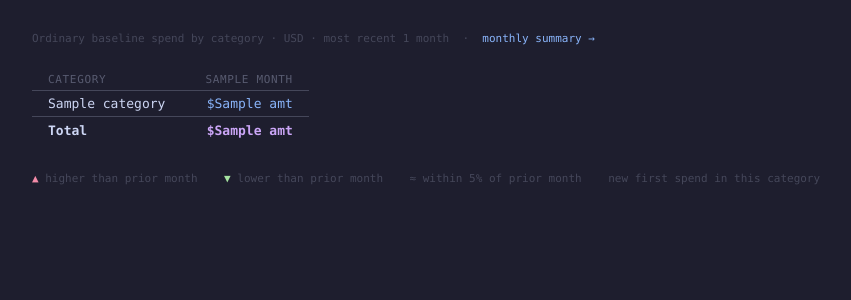
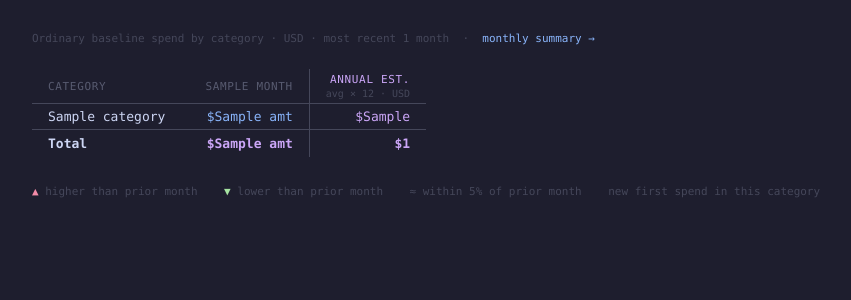
Before and after one commit to adamsc64/retirement-python, a Django app: template spending-observability-platform/money_observability/templates/money_observability/trends.html in a window 1280 px wide. Shown: the part 61-361 px from the top of the page, without its empty margins (0-851 px from the left). Run offline with Django 5.2, Linux system fonts and the light colour scheme; the template is opened without the code that fills it: most values are stand-ins (such as "Sample title", 1, 10 or a date in 2020).

Commit message:
Add annual estimate column to trends page
Rightmost column shows avg monthly x 12 in USD. Links to
/categorize/?category=X with no date restriction.

```diff
--- a/spending-observability-platform/money_observability/templates/money_observability/trends.html
+++ b/spending-observability-platform/money_observability/templates/money_observability/trends.html
@@ -92,6 +92,22 @@
     .cell-amount:hover { text-decoration: underline; }
     .cell-amount.zero { color: #313244; pointer-events: none; }
 
+    /* Annual estimate column */
+    .annual-sep { border-left: 1px solid #45475a; }
+    .annual-amt { color: #cba6f7; text-decoration: none; }
+    .annual-amt:hover { text-decoration: underline; }
+    thead th.annual-sep { border-left: 1px solid #45475a; color: #cba6f7; }
+    tfoot td.annual-sep { border-left: 1px solid #45475a; color: #cba6f7; }
+    .col-hint {
+      display: block;
+      color: #45475a;
+      font-size: 10px;
+      font-weight: normal;
+      letter-spacing: 0;
+      text-transform: none;
+      margin-top: 2px;
+    }
+
     /* Delta indicators */
     .delta {
       display: inline-block;
@@ -153,6 +169,10 @@
           {% for m in months %}
             <th>{{ m.label }}</th>
           {% endfor %}
+          <th class="annual-sep">
+            Annual est.
+            <span class="col-hint">avg × 12 · USD</span>
+          </th>
         </tr>
       </thead>
       <tbody>
@@ -178,6 +198,7 @@
                 {% endif %}
               </td>
             {% endfor %}
+            <td class="annual-sep"><a class="annual-amt" href="{% url 'categorize_queue' %}?category={{ row.category }}">${{ row.annual_est }}</a></td>
           </tr>
         {% endfor %}
       </tbody>
@@ -187,6 +208,7 @@
           {% for cell in total_cells %}
             <td>${{ cell.amt }}</td>
           {% endfor %}
+          <td class="annual-sep">${{ total_annual_est }}</td>
         </tr>
       </tfoot>
     </table>
```
Also changed, not shown: spending-observability-platform/money_observability/views.py (+14 -1 lines).
